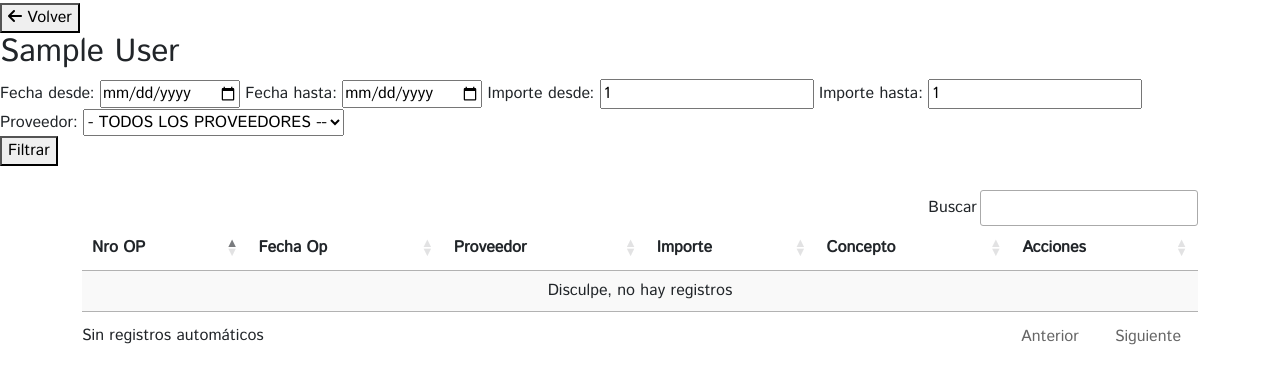
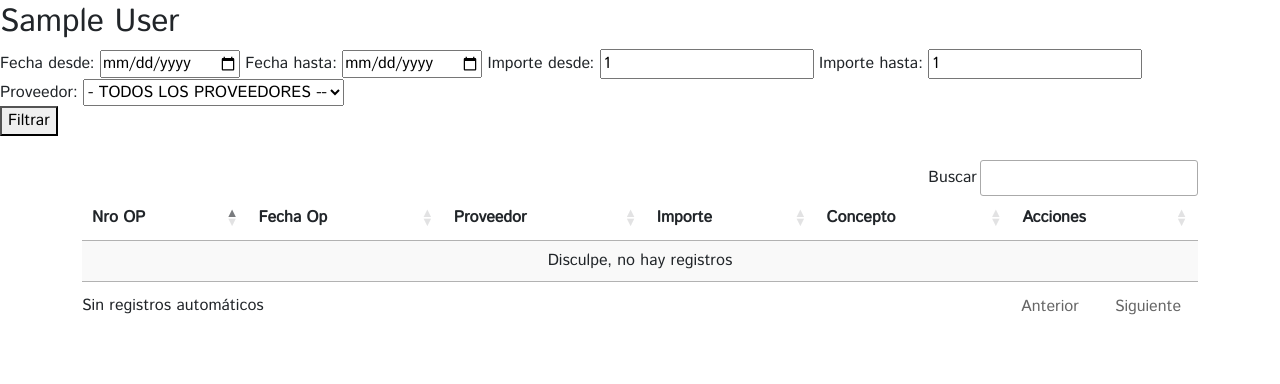
Before and after one commit to Ccangaro747/ordenes-pago-php, a PHP site: page / in a window 1280 px wide. Shown: the part 102-486 px from the top of the page. Run offline with PHP 8.4, Linux system fonts and the light colour scheme; the visitor is signed in with stand-in values (Sample User, id 1); data that the repository does not hold is empty; some libraries are stand-ins or nearby versions.

Commit message:
modificacion-botonvolver

```diff
--- a/index.php
+++ b/index.php
@@ -130,10 +130,6 @@
 
     <div id="contenedor-filtro">
       <div class="contenedor-button">
-        <button id="btn-volver">
-          <i class="fa fa-arrow-left"></i>
-          Volver
-        </button>
       </div>
       <h2> <?php echo $_SESSION["entinom"];?></h2>
       <form id="filterForm" action="procesar_filtro.php" method="post">
```
